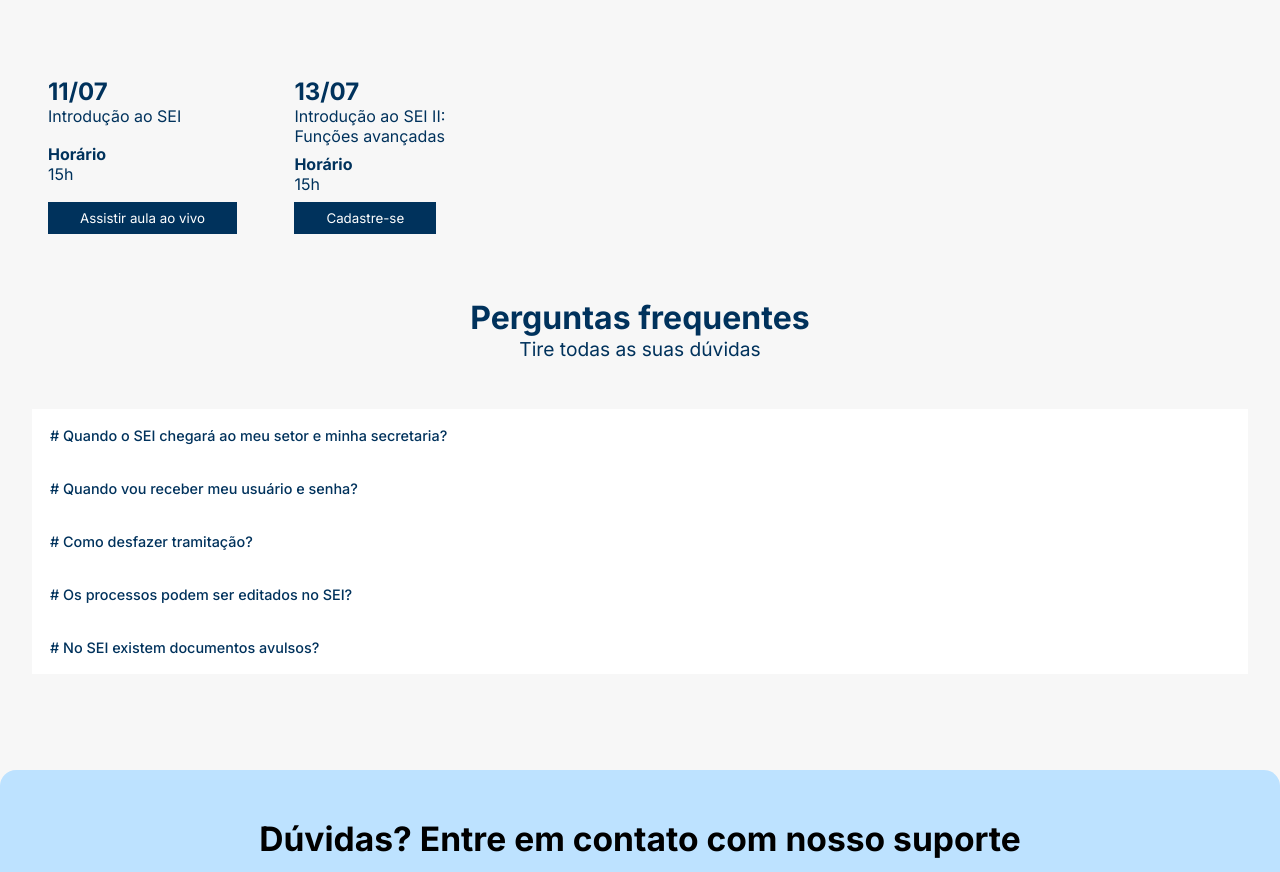
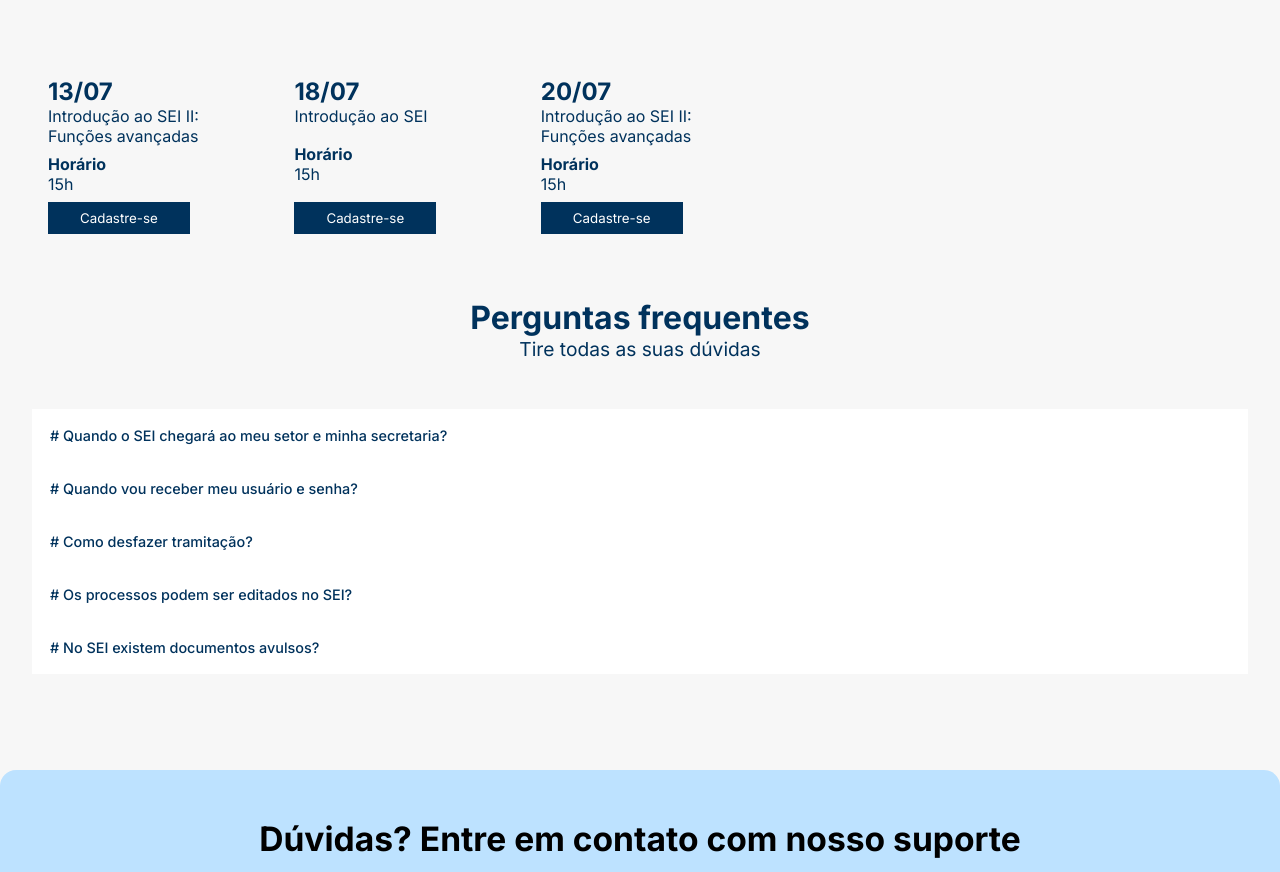
Before and after one commit to murilodacios/porta-sei, a plain HTML site: page index.html in a window 1280 px wide. Shown: the part 2223-3095 px from the top of the page. Drawn offline with Linux system fonts and the light colour scheme.

Commit message:
Add aulas

```diff
--- a/index.html
+++ b/index.html
@@ -161,23 +161,42 @@
 
             <div class="card-agenda">
                 <div>
-                    <h1>11/07</h1>
+                    <h1>13/07</h1>
+                    <p>Introdução ao SEI II: Funções avançadas</p>
+                </div>
+                <div>
+                    <h4>Horário</h4>
+                    <p>15h</p>
+                </div>
+
+                <a href="https://forms.gle/YihMddjmiAvv1MjS7">
+                    <button class="button-flex-sm">
+                        Cadastre-se
+                    </button>
+                </a>
+
+            </div>
+
+
+            <div class="card-agenda">
+                <div>
+                    <h1>18/07</h1>
                     <p>Introdução ao SEI</p>
                 </div>
                 <div>
                     <h4>Horário</h4>
                     <p>15h</p>
                 </div>
-                <a href="https://meet.google.com/zht-goat-qts">
+                <a href="https://forms.gle/YihMddjmiAvv1MjS7">
                     <button class="button-flex-sm">
-                        Assistir aula ao vivo
+                        Cadastre-se
                     </button>
                 </a>
             </div>
 
             <div class="card-agenda">
                 <div>
-                    <h1>13/07</h1>
+                    <h1>20/07</h1>
                     <p>Introdução ao SEI II: Funções avançadas</p>
                 </div>
                 <div>
```
